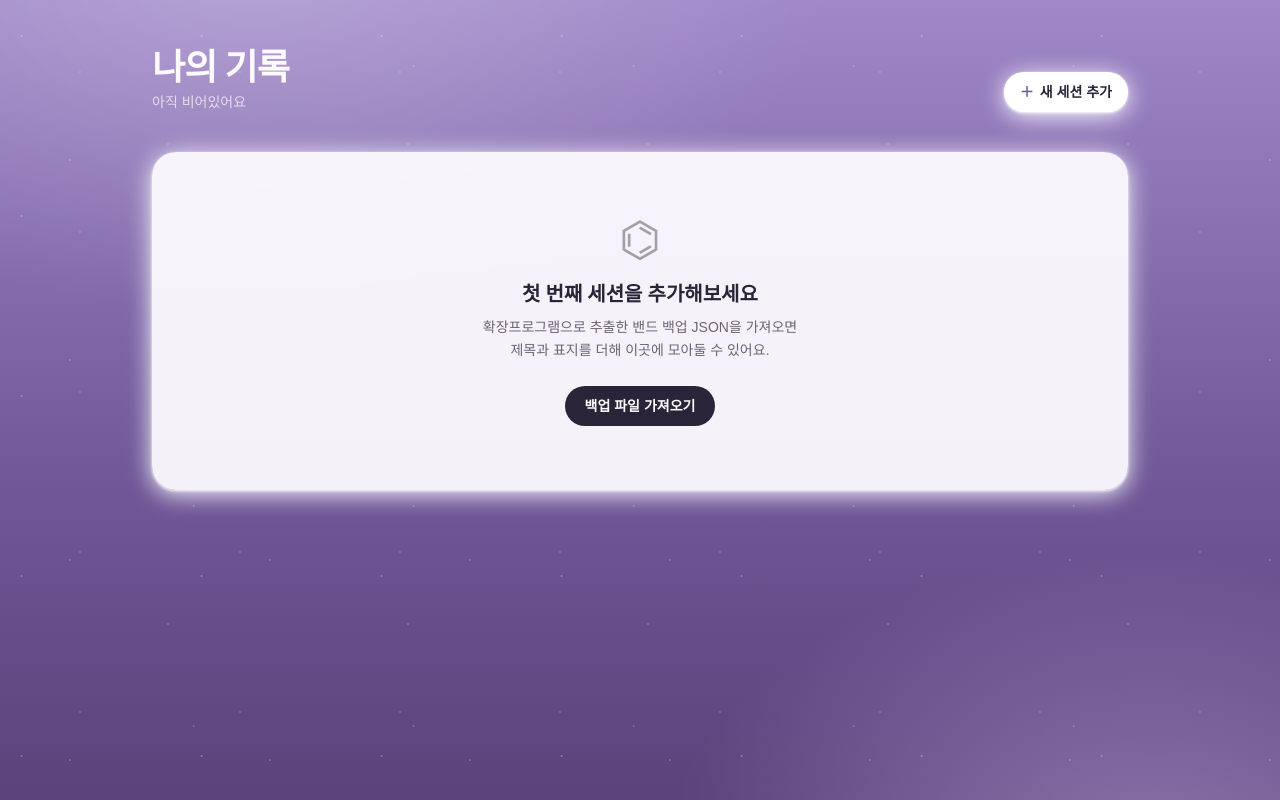
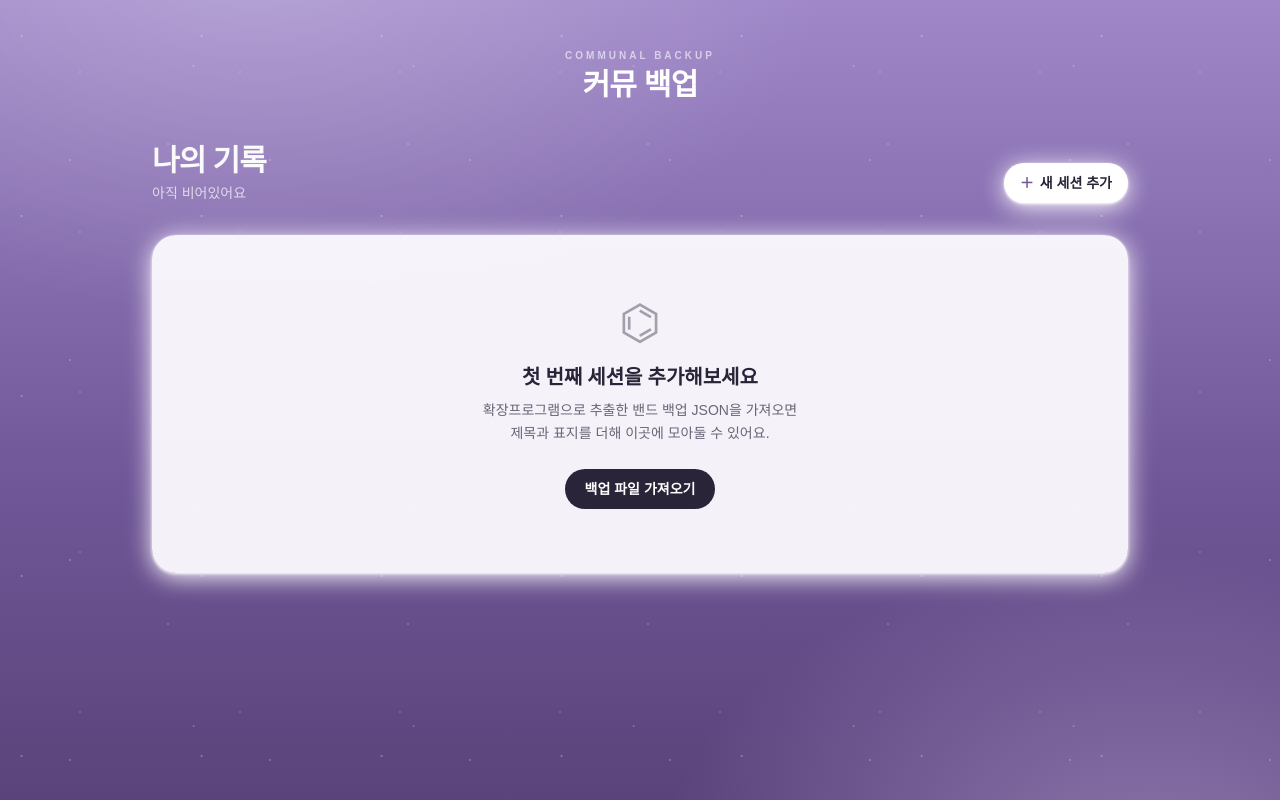
Before and after one commit to Moonjooyeon/band-rp-formatter, a React (Vite) app: page / in a window 1280 px wide. Built offline with nearby package versions, Linux system fonts and the light colour scheme; a web font is replaced by a local one.

Commit message:
v0.5.0: 커뮤 백업으로 리브랜딩

```diff
--- a/index.html
+++ b/index.html
@@ -3,7 +3,7 @@
   <head>
     <meta charset="UTF-8" />
     <meta name="viewport" content="width=device-width, initial-scale=1.0" />
-    <title>역극 정돈소 — 밴드 백업을 챕터로</title>
+    <title>커뮤 백업 — 채팅/게시글을 한 곳에</title>
     <link rel="preconnect" href="https://fonts.googleapis.com">
     <link rel="preconnect" href="https://fonts.gstatic.com" crossorigin>
     <link href="https://fonts.googleapis.com/css2?family=Noto+Serif+KR:wght@400;500;600;700&display=swap" rel="stylesheet">
--- a/package.json
+++ b/package.json
@@ -1,6 +1,6 @@
 {
-  "name": "band-rp-formatter",
-  "version": "0.1.0",
+  "name": "communal-backup",
+  "version": "0.5.0",
   "type": "module",
   "private": true,
   "scripts": {
--- a/src/components/LibraryView.jsx
+++ b/src/components/LibraryView.jsx
@@ -3,10 +3,20 @@ import SessionCard from './SessionCard.jsx';
 export default function LibraryView({ sessions, onOpenSession, onAddNew, onEdit, onDelete }) {
   return (
     <div className="max-w-5xl mx-auto px-4 sm:px-6 py-8 sm:py-12 relative">
+      {/* 브랜드 */}
+      <div className="text-center mb-8 sm:mb-10">
+        <div className="text-[10px] tracking-[0.3em] uppercase text-white/60 font-semibold mb-1">
+          Communal Backup
+        </div>
+        <h1 className="font-bold text-white text-2xl sm:text-3xl tracking-tight">
+          커뮤 백업
+        </h1>
+      </div>
+
       {/* 헤더 */}
-      <div className="flex items-end justify-between mb-8 sm:mb-10 gap-4 flex-wrap">
+      <div className="flex items-end justify-between mb-6 sm:mb-8 gap-4 flex-wrap">
         <div>
-          <h2 className="font-serif text-3xl sm:text-4xl font-bold text-white/95 tracking-tight">
+          <h2 className="font-serif text-2xl sm:text-3xl font-bold text-white/95 tracking-tight">
             나의 기록
           </h2>
           <p className="text-sm text-white/70 mt-1">
```
Also changed, not shown: 1 other file (tests, documents, lock files or other folders).
